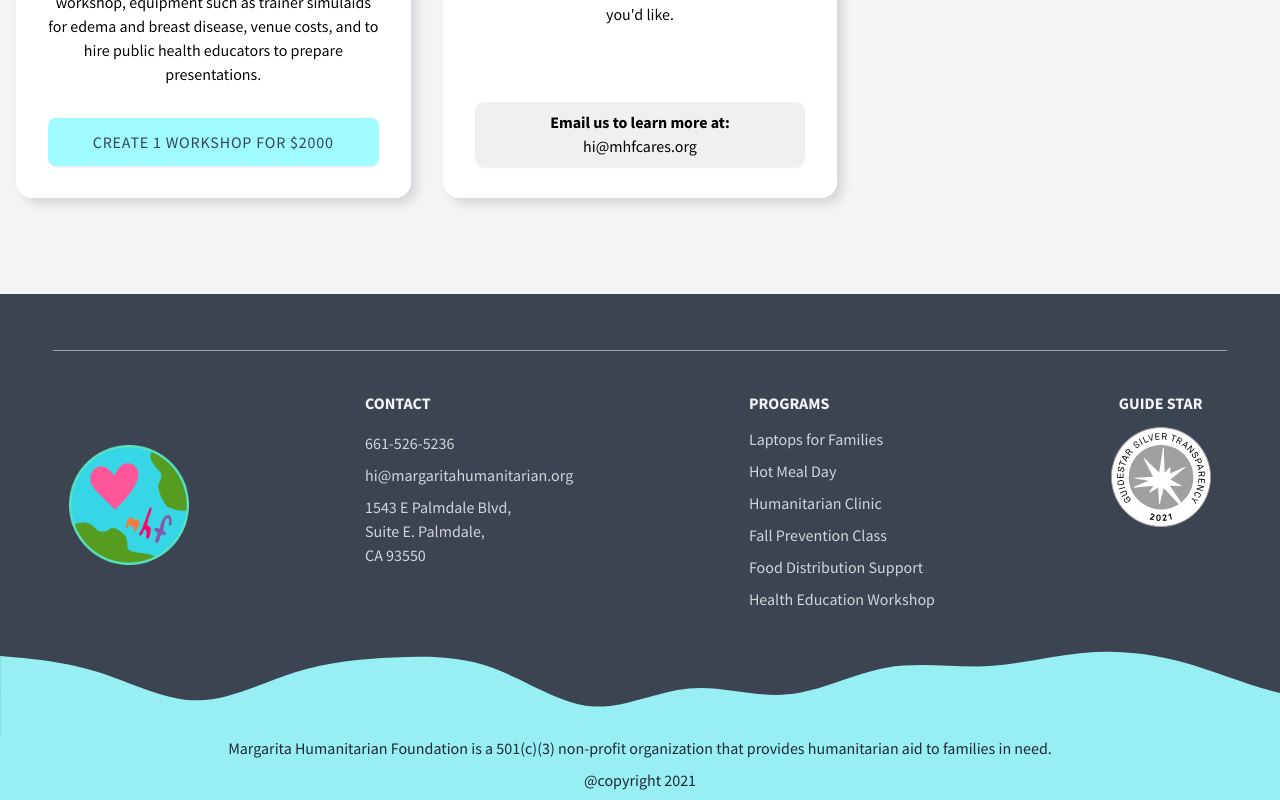
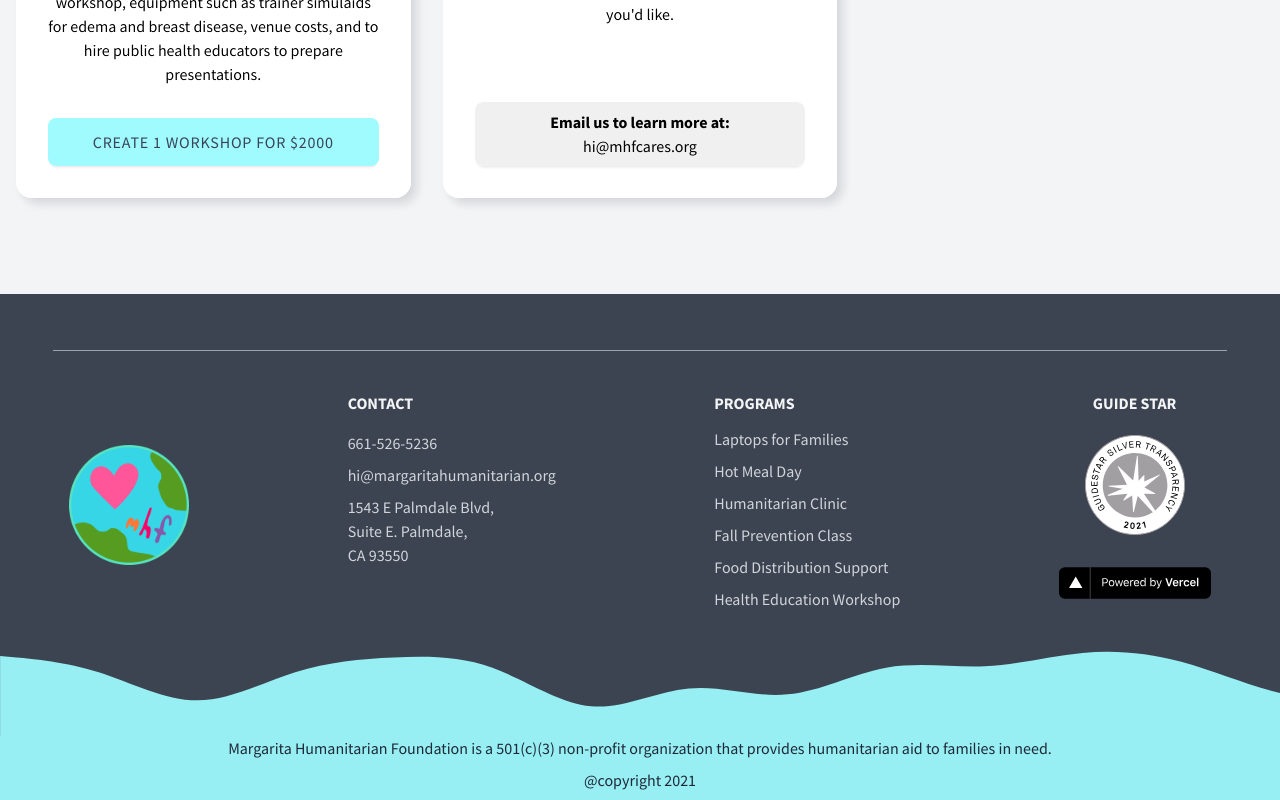
Before and after one commit to margaritahumanitarian/helpafamily, a Next.js app: page / in a window 1280 px wide. Shown: the part 3351-4151 px from the top of the page. Built offline with nearby package versions, Linux system fonts and the light colour scheme.

Commit message:
readded vercel logo in footer

```diff
--- a/components/Footer.js
+++ b/components/Footer.js
@@ -71,8 +71,9 @@ const Footer = () => {
             <LineItem link="#" title="Health Education Workshop" />
           </ul>
         </div>
-        <div className="hidden item-center px-4 sm:flex flex-col ">
-          <p className="uppercase text-center font-bold text-gray-100 md:mb-1">
+        <div className="hidden items-center px-4 sm:flex flex-col ">
+          <div className="items-center">
+            <p className="uppercase text-center font-bold text-gray-100 md:mb-5">
               {'Guide Star'}
             </p>
             <a
@@ -86,6 +87,18 @@ const Footer = () => {
                 height="100"
                 src="/images/GuideStarSeal.svg"
                 width="100"
+              />
+            </a>
+          </div>
+          <a
+            className="mt-5"
+            href="https://vercel.com?utm_source=margaritahumanitarian&utm_campaign=oss"
+          >
+            <Image
+              alt="Powered by Vercel"
+              height="44"
+              src="/images/powered-by-vercel.svg"
+              width="152"
             />
           </a>
         </div>
@@ -120,12 +133,12 @@ const Footer = () => {
           className="flex flex-col bg-teal-light items-center text-gray-800 md:flex-auto md:mb-0"
           // style={{ background: '#97EFF4' }}
         >
-          <div className="-mt-8 mb-4 flex flex-col sm:hidden ">
+          <div className="-mt-8 mb-4 items-center flex flex-col sm:hidden ">
             <p className="uppercase text-center font-bold text-gray-800 md:mb-1">
               {'Guide Star'}
             </p>
             <a
-              className="mt-2"
+              className="mt-5"
               href="https://www.guidestar.org/profile/84-4323038"
               rel="noreferrer"
               target="_blank"
@@ -137,13 +150,24 @@ const Footer = () => {
                 width="100"
               />
             </a>
+            <a
+              className="mt-5"
+              href="https://vercel.com?utm_source=margaritahumanitarian&utm_campaign=oss"
+            >
+              <Image
+                alt="Powered by Vercel"
+                height="44"
+                src="/images/powered-by-vercel.svg"
+                width="212"
+              />
+            </a>
           </div>
           <div className="w-9/12 hidden text-center sm:block ">
             {
               'Margarita Humanitarian Foundation is a 501(c)(3) non-profit organization that provides humanitarian aid to families in need.'
             }
           </div>
-          <div className=" my-2">{`@copyright ${new Date().getFullYear()}`}</div>
+          <div className="my-2">{`@copyright ${new Date().getFullYear()}`}</div>
         </div>
       </div>
     </footer>
```
Lines whose indentation alone changed are shown as unchanged.
